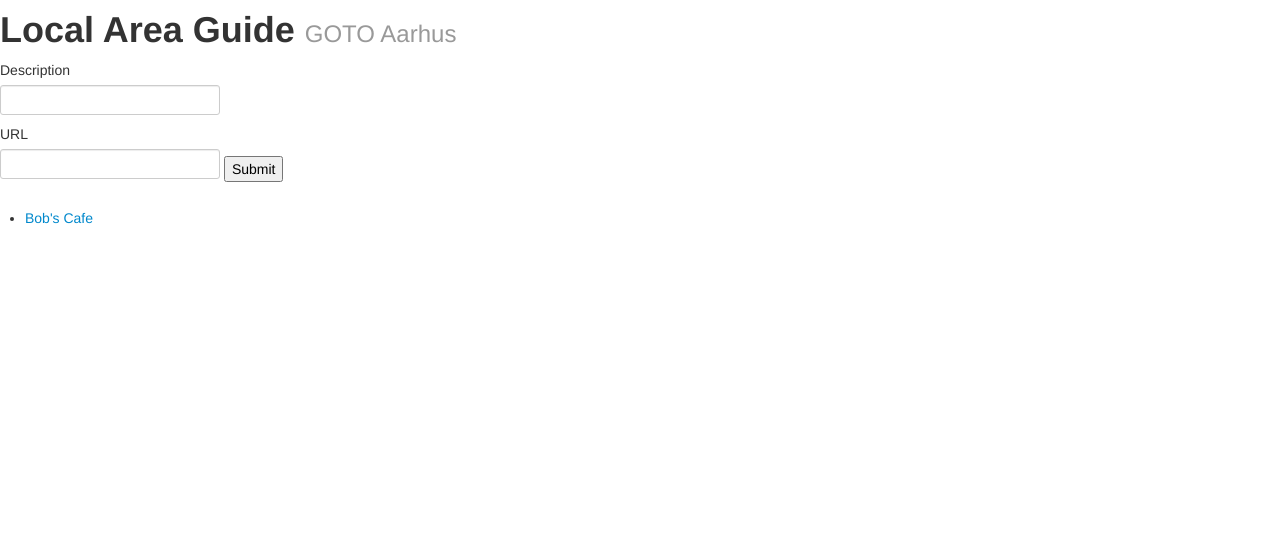
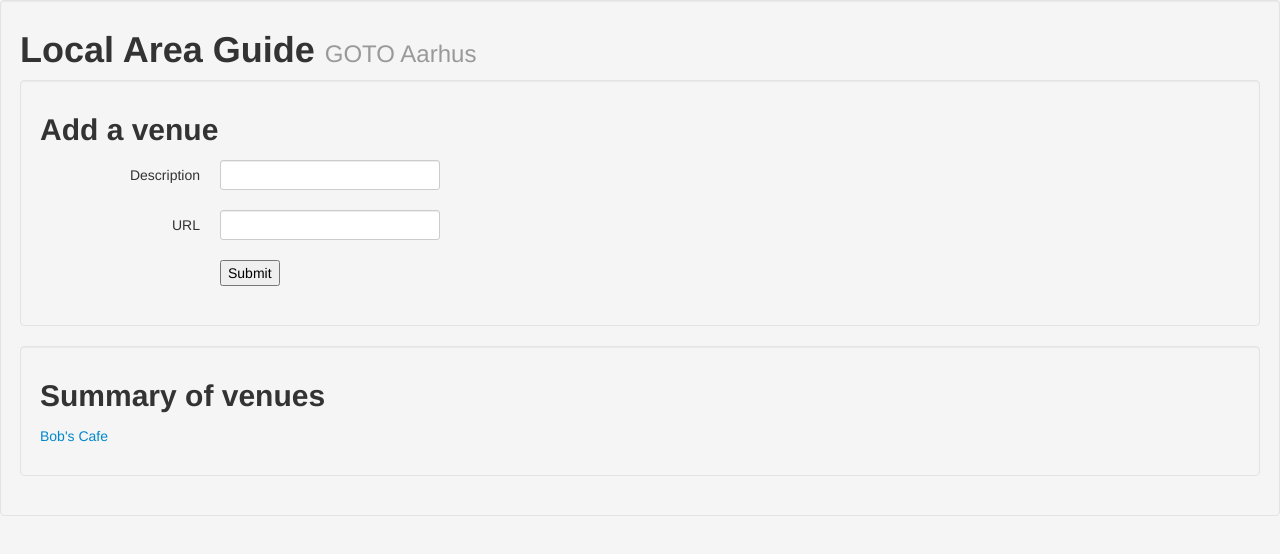
Before and after one commit to tastapod/goto-aarhus-2012, a website: page static/index.html in a window 1280 px wide. Drawn offline with Linux system fonts and the light colour scheme; no server answers.

Commit message:
[dn] Looks nicer with wells and control-groups

```diff
--- a/static/index.html
+++ b/static/index.html
@@ -11,19 +11,35 @@ $(function fetchSummaries() {
 });
 </script>
 </head>
-<body>
+<body class="well">
 <h1>Local Area Guide <small>GOTO Aarhus</small></h1>
-<section id="new-summary">
-<form action="#">
-    <label for="input-description">Description</label>
-    <input type="text" id="input-description">
-    <label for="input-url">URL</label>
-    <input type="text" id="input-url">
-    <input type="submit">
-</form>
+<section id="new-summary" class="well">
+    <h2>Add a venue</h2>
+    <form class="form-horizontal" action="#">
+        <div class="control-group">
+            <label class="control-label" for="input-description"
+                title="Description of the venue">Description</label>
+            <div class="controls">
+                <input type="text" id="input-description">
+            </div>
+        </div>
+        <div class="control-group">
+            <label class="control-label" for="input-url"
+                title="Website of the venue">URL</label>
+            <div class="controls">
+                <input type="text" id="input-url">
+            </div>
+        </div>
+        <div class="control-group">
+            <div class="controls">
+                <input type="submit">
+            </div>
+        </div>
+    </form>
 </section>
-<section id="summary">
-    <ul>
+<section id="summary" class="well"  >
+    <h2>Summary of venues</h2>
+    <ul class="unstyled">
         <li><a href="http://bobscafe.dk">Bob's Cafe</a></li>
     </ul>
 </section>
```
